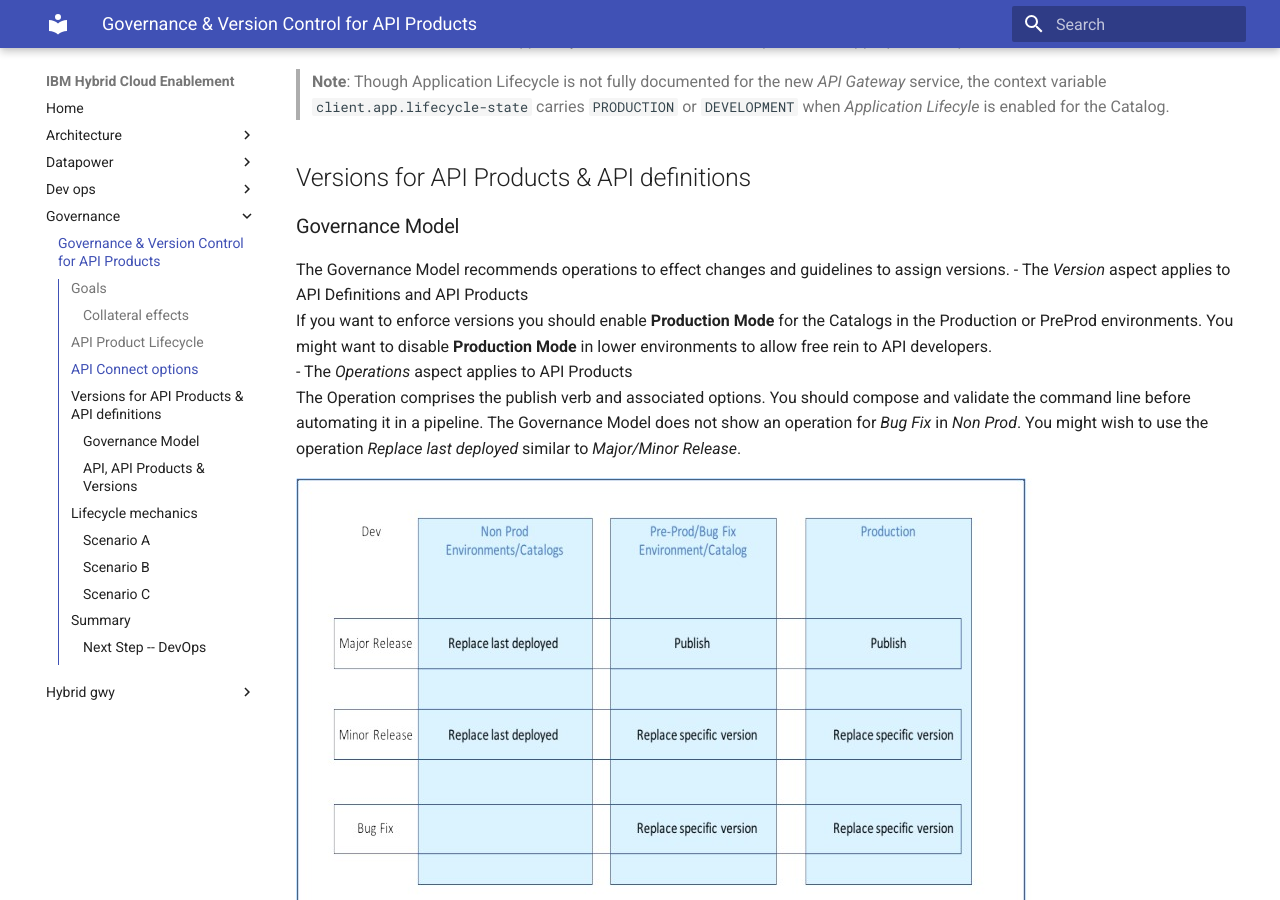
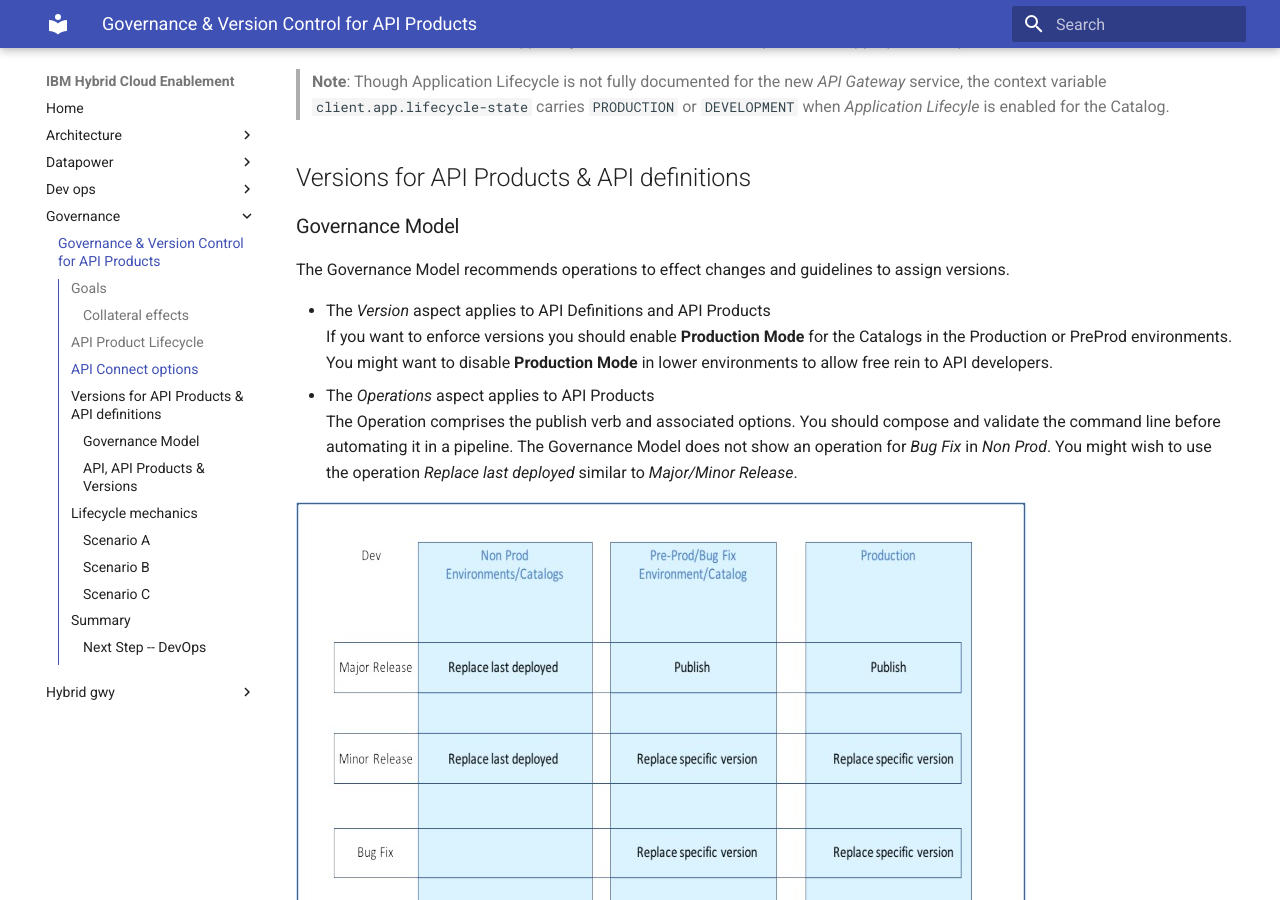
Before and after one commit to ibm-apiconnect/apic-hybrid-cloud-enablement, an MkDocs documentation site: the page built from docs-and-tools/governance/APIC-Governance-Version.md, in a window 1280 px wide and 900 px high, scrolled down 2850 px. Built offline with MkDocs 1.6.1 and Material for MkDocs 9.7.7, drawn with Linux system fonts in a browser that asks for light colours; some of the changed lines change nothing that is shown; some of the changed text lies outside the part shown.

Commit message:
fix mkdocs format render

```diff
--- a/docs-and-tools/governance/APIC-Governance-Version.md
+++ b/docs-and-tools/governance/APIC-Governance-Version.md
@@ -2,7 +2,7 @@
 #### IBM API Connect: Governance Models
 
 >  Ravi Ramnarayan
->  &copy; IBM v1.5  2021-04-20
+>  &copy; IBM v1.51  2021-04-20
 
 
 ## Goals
@@ -51,6 +51,7 @@
 ## Versions for API Products & API definitions
 ### Governance Model
 The Governance Model recommends operations to effect changes and guidelines to assign versions.
+
 - The *Version* aspect applies to API Definitions and API Products
   If you want to enforce versions you should enable **Production Mode** for the Catalogs in the Production or PreProd environments. You might want to disable **Production Mode** in lower environments to allow free rein to API developers.
 - The *Operations* aspect applies to API Products
```
